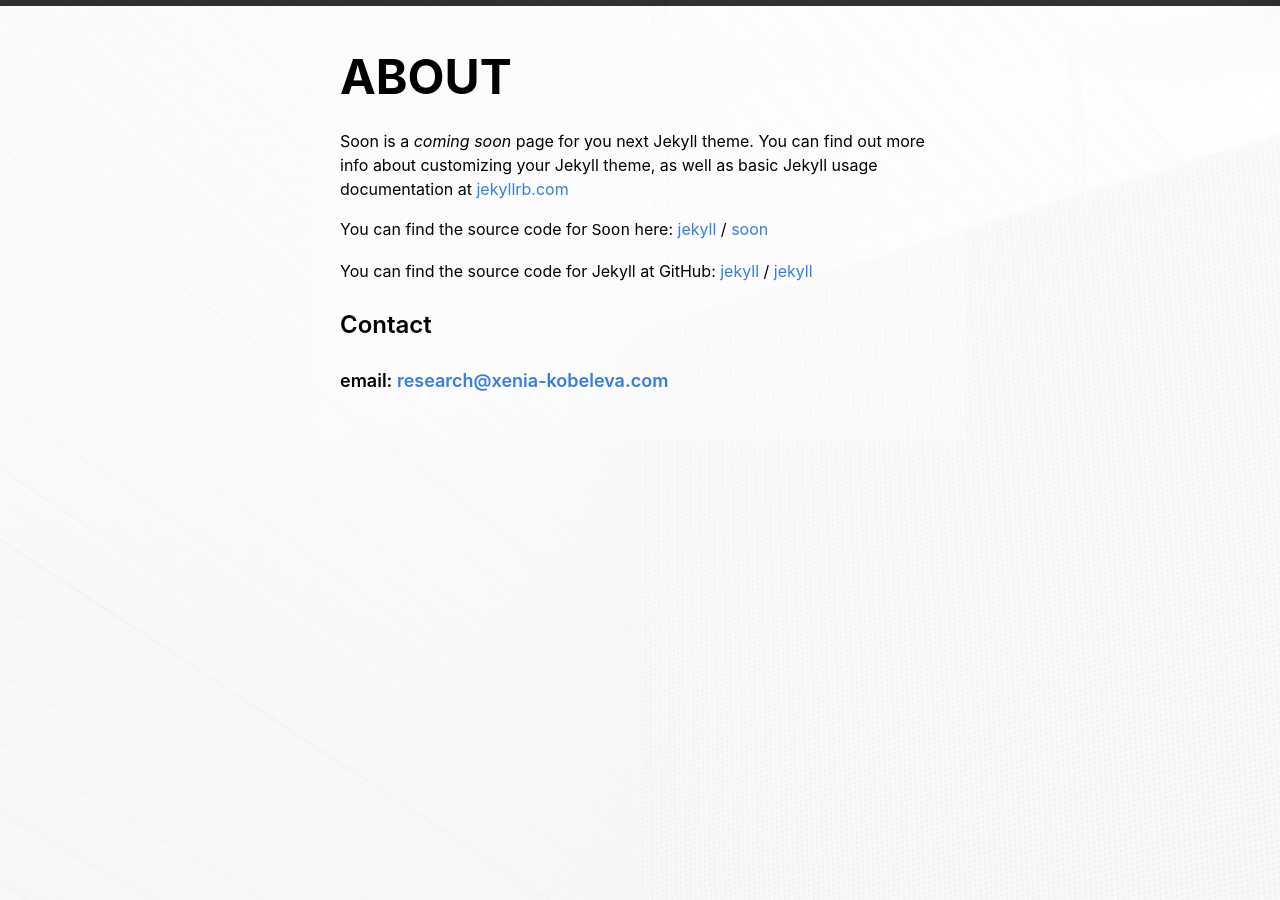
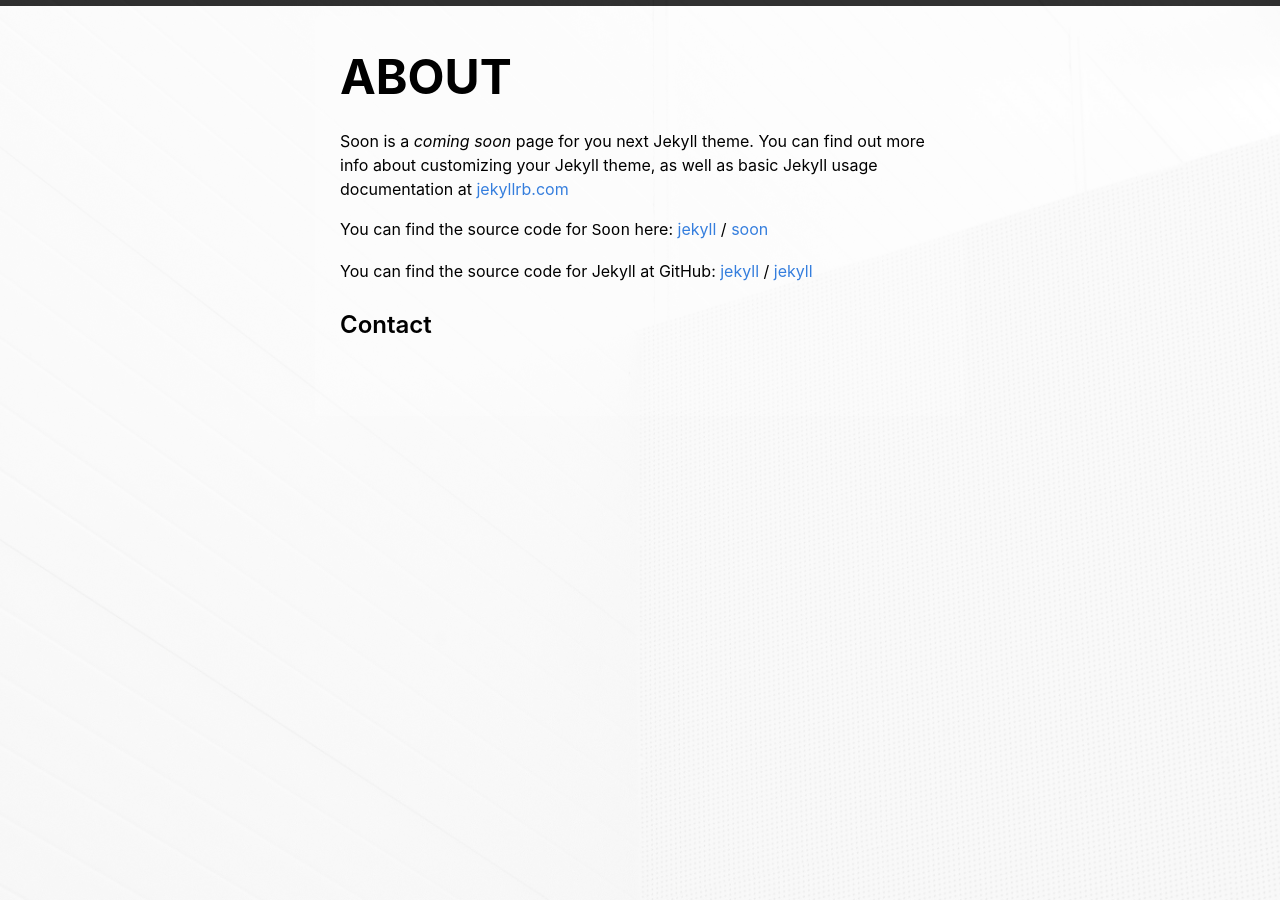
Before and after one commit to dr-xenia/computational_temp, a Jekyll site: the page built from _pages/about.md, in a window 1280 px wide. Built offline with Jekyll 4.4.1, drawn with Linux system fonts in a browser that asks for light colours.

Commit message:
Update _config.yaml

```diff
--- a/_config.yaml
+++ b/_config.yaml
@@ -14,7 +14,7 @@
 # You can create any custom variable you would like, and they will be accessible
 # in the templates via {{ site.myvariable }}.
 title: Computational Neurology
-email: research@xenia-kobeleva.com
+email:
 description: Computational Neurology at the University of Bonn
 baseurl: "" # the subpath of your site, e.g. /blog
 url: "https://computationalneurology.com" # the base hostname & protocol for your site, e.g. http://example.com
```
